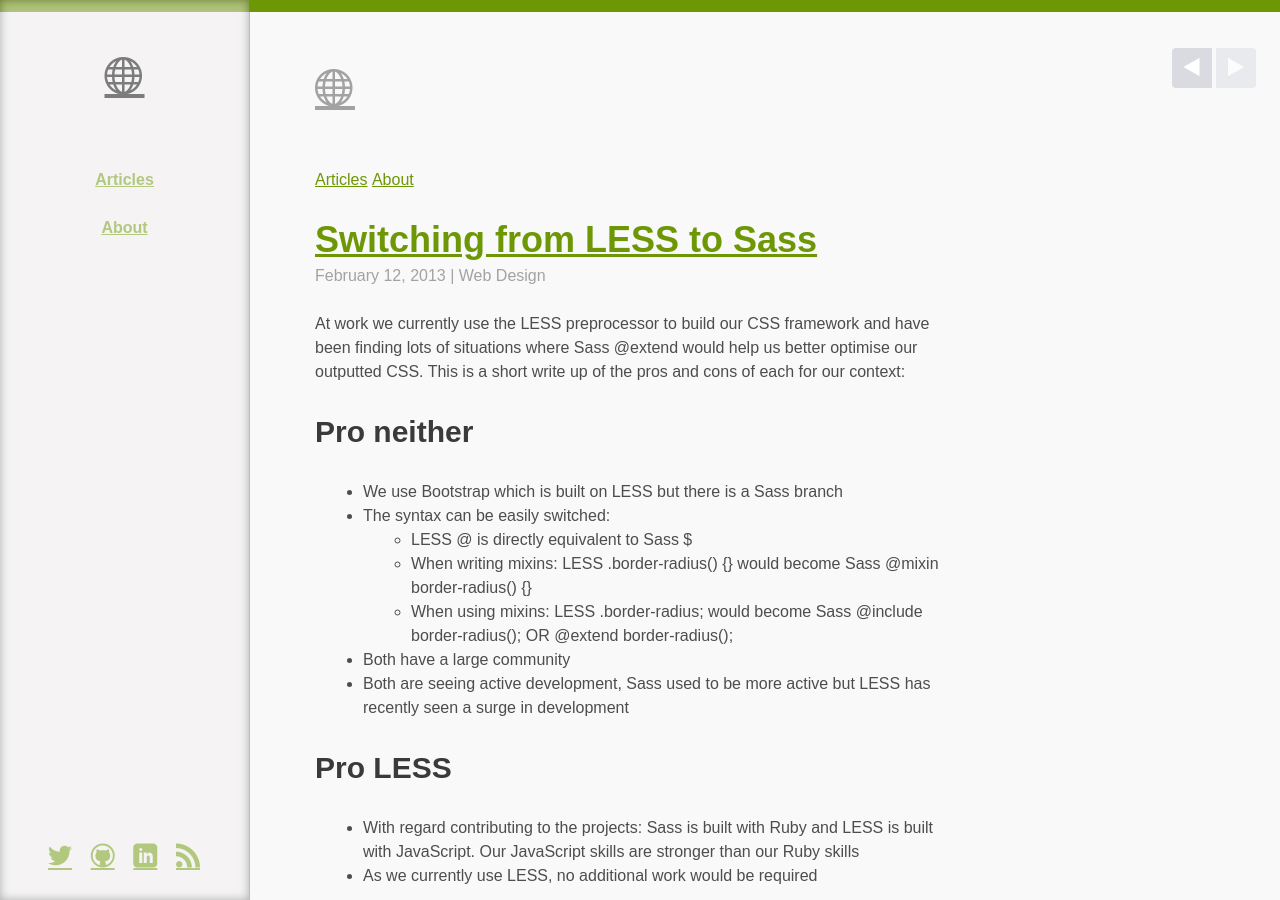
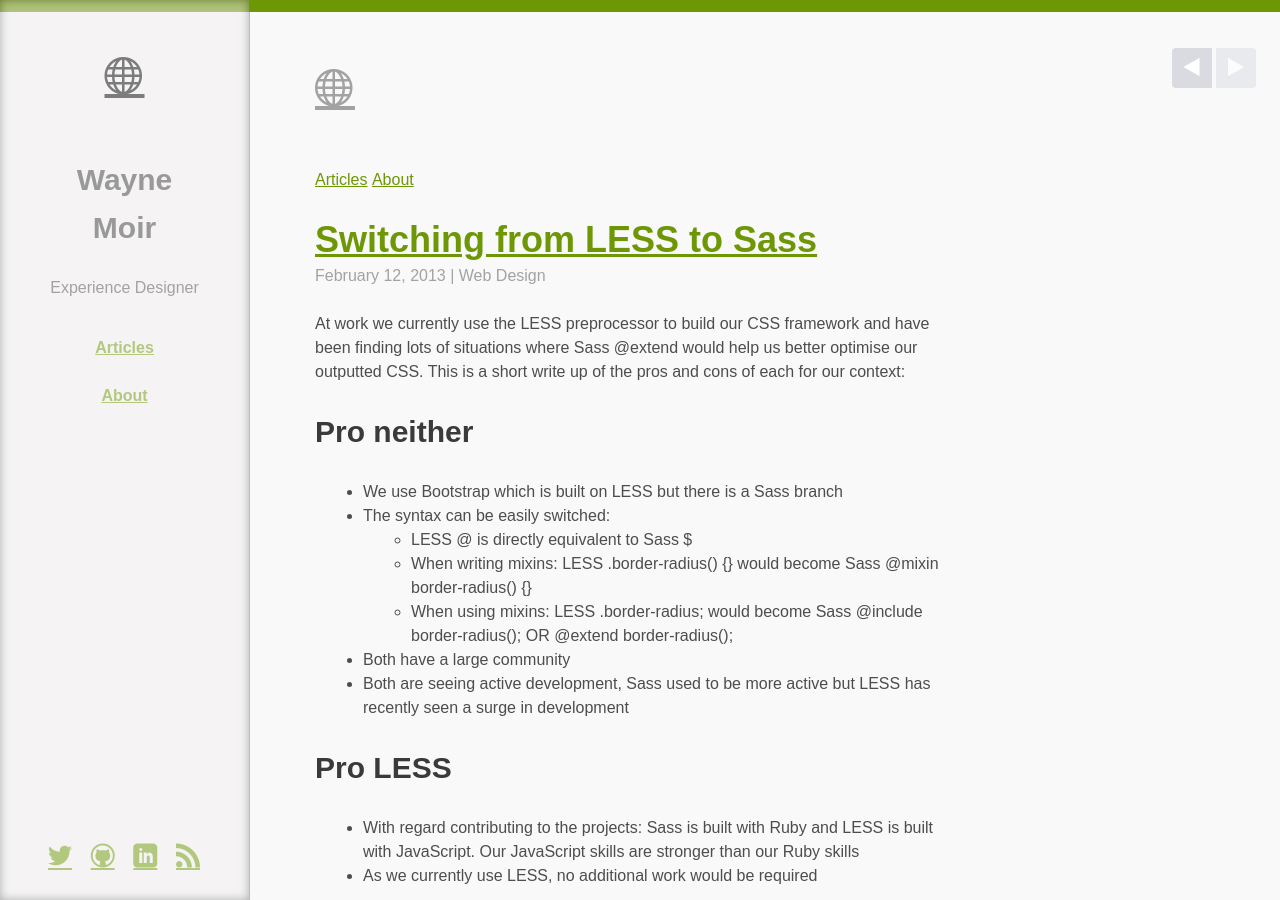
Before and after one commit to waynemoir/waynemoir.com, a Jekyll site: the page built from index.html, in a window 1280 px wide and 900 px high. Built offline with Jekyll 4.4.1, drawn with Linux system fonts in a browser that asks for light colours; some web fonts are replaced; Markdown is read by kramdown in place of the engine named in the settings.

Commit message:
Added tiny explaination text on who I am to side-panel

```diff
--- a/_layouts/default.html
+++ b/_layouts/default.html
@@ -48,11 +48,15 @@
 
 
 		<div class="side-panel">
-			<a href="/" class="site-logo">
+			<a href="/" class="site-logo  side-panel__site-logo">
 				<i class="icon  icon-logo" aria-hidden="true"></i>
 			</a>
 
+
 			<div class="something">
+				<h2>Wayne Moir</h2>
+				<p>Experience Designer</p>
+
 				<ul class="nav--site">
 					<li><a href="/articles/">Articles</a></li>
 					<li><a href="/about/">About</a></li>
```
